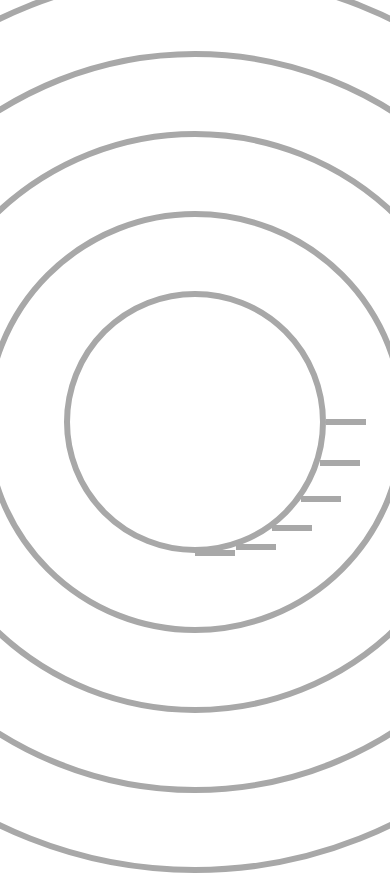
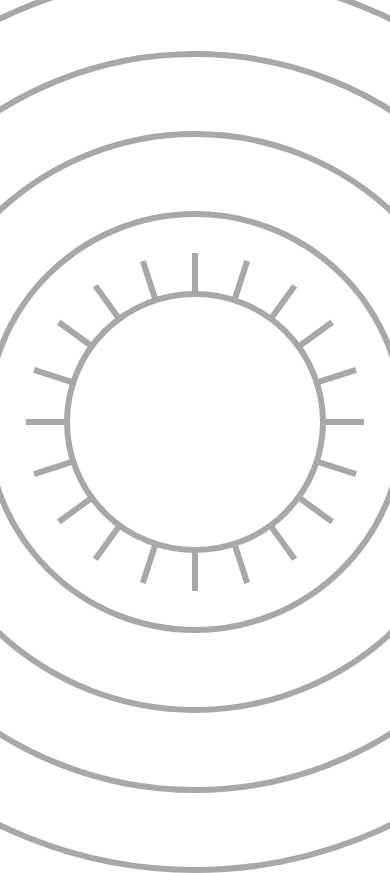
Before and after one commit to ComandoZeile/comandozeile-web, a Next.js app: page / in a window 390 px wide. Shown: the top 873 px of the page. Built offline with nearby package versions, Linux system fonts and the light colour scheme.

Commit message:
Stripes are positioned perfect with rotation; Added all 20 stripes; Implement responsive stripe length/width;

```diff
--- a/app/tunnelStripes.tsx
+++ b/app/tunnelStripes.tsx
@@ -4,30 +4,28 @@ import { useWindowSize, WindowSize } from "@/hooks/windowEvents";
 import { useStyleProperty } from "@/hooks/documentEvents";
 
 import "@/styles/tunnelStripes.scss";
+import { cos, sin } from "@/utilities/math";
 
 
 export default function TunnelStripes() {
     let stripes: Array<any> = [];
+    const STRIPE_MIDDLE: number = 20; // stripe rotation point is center -> create bigger circle with r=circleR + half stripe length, later move stripe half stripe length back
+    const OFFSET_X: number = 2;
     const OFFSET_Y: number = 3; // border of stripe = 6 -> stripe middle centered and not just upper edge half up => 6 / 2 = 3
 
     const { windowWidth, windowHeight }: WindowSize = useWindowSize();
     console.log(windowWidth, " ------ ", windowHeight);
 
-    const circleRadius: number = parseFloat(useStyleProperty("--circle-size")) / 2;
-
-    const degreeToRadian: CallableFunction = (degree: number) => {
-        return degree * Math.PI / 180;
-    }
+    const circleRadius: number = parseFloat(useStyleProperty("--circle-size")) / 2 + STRIPE_MIDDLE - OFFSET_X;
 
     let stripeAngle: number = 0;
     console.log("circleRadius: " + circleRadius);
     console.log("windowWidth: " + windowWidth);
     // 5 stripes in each 90-degree sector
-    for (let index: number = 1; index <= 6; index++) {
+    for (let index: number = 1; index <= 20; index++) {
         // move stripes so that they are at the right position when rotated (e.g. move vertical stripe 20px [half of size] because rotation point is the center of the object)
-        const posX = parseFloat(Math.cos(degreeToRadian(stripeAngle)).toFixed(15)) * circleRadius + windowWidth / 2;
-        const posY = parseFloat(Math.sin(degreeToRadian(stripeAngle)).toFixed(15)) * circleRadius + windowHeight / 2 - OFFSET_Y;
-
+        const posX: number = cos(stripeAngle) * circleRadius + windowWidth / 2 - STRIPE_MIDDLE;
+        const posY: number = sin(stripeAngle) * circleRadius + windowHeight / 2 - OFFSET_Y;
         console.log("posX: " + posX);
         console.log("fixed x:" + posX.toFixed(1));
         console.log("posY:" + posY);
--- a/styles/tunnelStripes.scss
+++ b/styles/tunnelStripes.scss
@@ -12,7 +12,7 @@ $stripe-angle: 0deg;
     // each stripe has an 18-degree angle to the next one so that 90°:5 stripes per block => 18°
     @for $i from 1 to 21 {
       &:nth-child(#{$i}) {
-        //transform: rotate($stripe-angle);
+        transform: rotate($stripe-angle);
         $stripe-angle: $stripe-angle + 18deg !global;
       }
     }
--- /dev/null
+++ b/utilities/math.ts
@@ -0,0 +1,18 @@
+function degreeToRadian(degree: number): number {
+    return degree * Math.PI / 180;
+}
+
+function cos(stripeAngle: number): number {
+    return parseFloat(Math.cos(degreeToRadian(stripeAngle)).toFixed(15));
+}
+
+function sin(stripeAngle: number): number {
+    return parseFloat(Math.sin(degreeToRadian(stripeAngle)).toFixed(15));
+}
+
+
+
+export {
+    cos,
+    sin
+}
```
